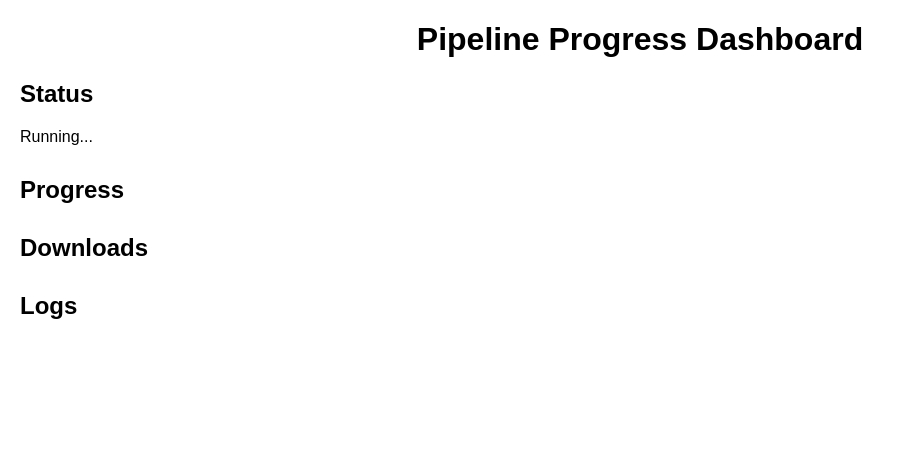
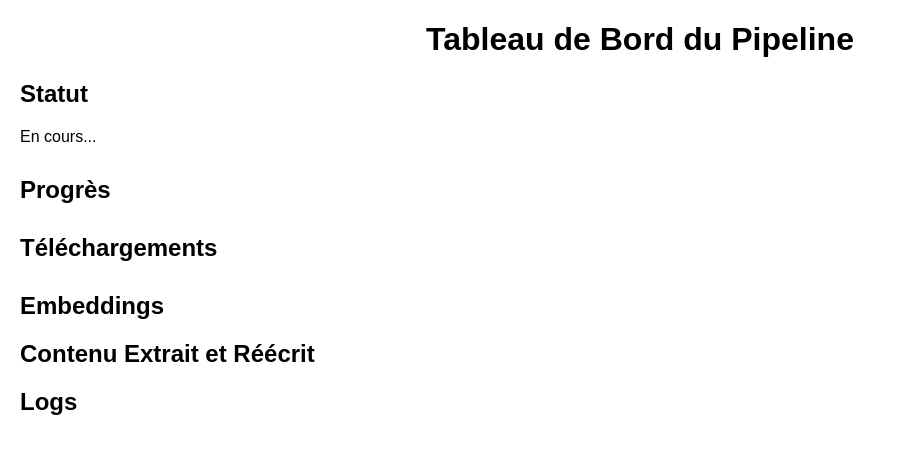
Before and after one commit to M-Lai-ai/crawler-pdf-embedding-pipeline, a Flask app: page / in a window 1280 px wide. Shown: the top 454 px of the page, without its empty margins (0-905 px from the left). Run offline with Flask 2, Linux system fonts and the light colour scheme; parts of the project's set-up code (start-up, migrations or seed data) failed here and were passed over; some libraries are stand-ins or nearby versions.

Commit message:
Update index.html

```diff
--- a/dashboard/templates/index.html
+++ b/dashboard/templates/index.html
@@ -1,36 +1,48 @@
 <!-- dashboard/templates/index.html -->
 <!DOCTYPE html>
-<html lang="en">
+<html lang="fr">
 <head>
     <meta charset="UTF-8">
-    <title>Pipeline Dashboard</title>
+    <title>Tableau de Bord du Pipeline</title>
     <link rel="stylesheet" href="{{ url_for('static', filename='css/styles.css') }}">
     <script src="https://cdn.socket.io/4.4.1/socket.io.min.js"
             integrity="sha384-fVXwnxRb4KMRr8Tc6V3zV4o17A4PoqvV7r7ePIBqST5DlE9dv5xqIM+GJ0X0Ck6Q"
             crossorigin="anonymous"></script>
 </head>
 <body>
-    <h1>Pipeline Progress Dashboard</h1>
+    <h1>Tableau de Bord du Pipeline</h1>
     <div id="status">
-        <h2>Status</h2>
-        <p id="pipeline-status">Running...</p>
+        <h2>Statut</h2>
+        <p id="pipeline-status">En cours...</p>
     </div>
     <div id="progress">
-        <h2>Progress</h2>
+        <h2>Progrès</h2>
         <ul id="progress-list">
-            <!-- Progress updates will appear here -->
+            <!-- Les mises à jour de progrès apparaîtront ici -->
         </ul>
     </div>
     <div id="downloads">
-        <h2>Downloads</h2>
+        <h2>Téléchargements</h2>
         <ul id="download-list">
-            <!-- Downloaded files will appear here -->
+            <!-- Les fichiers téléchargés apparaîtront ici -->
+        </ul>
+    </div>
+    <div id="embeddings">
+        <h2>Embeddings</h2>
+        <ul id="embedding-list">
+            <!-- Les embeddings traités apparaîtront ici -->
+        </ul>
+    </div>
+    <div id="content">
+        <h2>Contenu Extrait et Réécrit</h2>
+        <ul id="content-list">
+            <!-- Le contenu extrait et réécrit apparaîtra ici -->
         </ul>
     </div>
     <div id="logs">
         <h2>Logs</h2>
         <ul id="log-list">
-            <!-- Log messages will appear here -->
+            <!-- Les messages de log apparaîtront ici -->
         </ul>
     </div>
 
```
